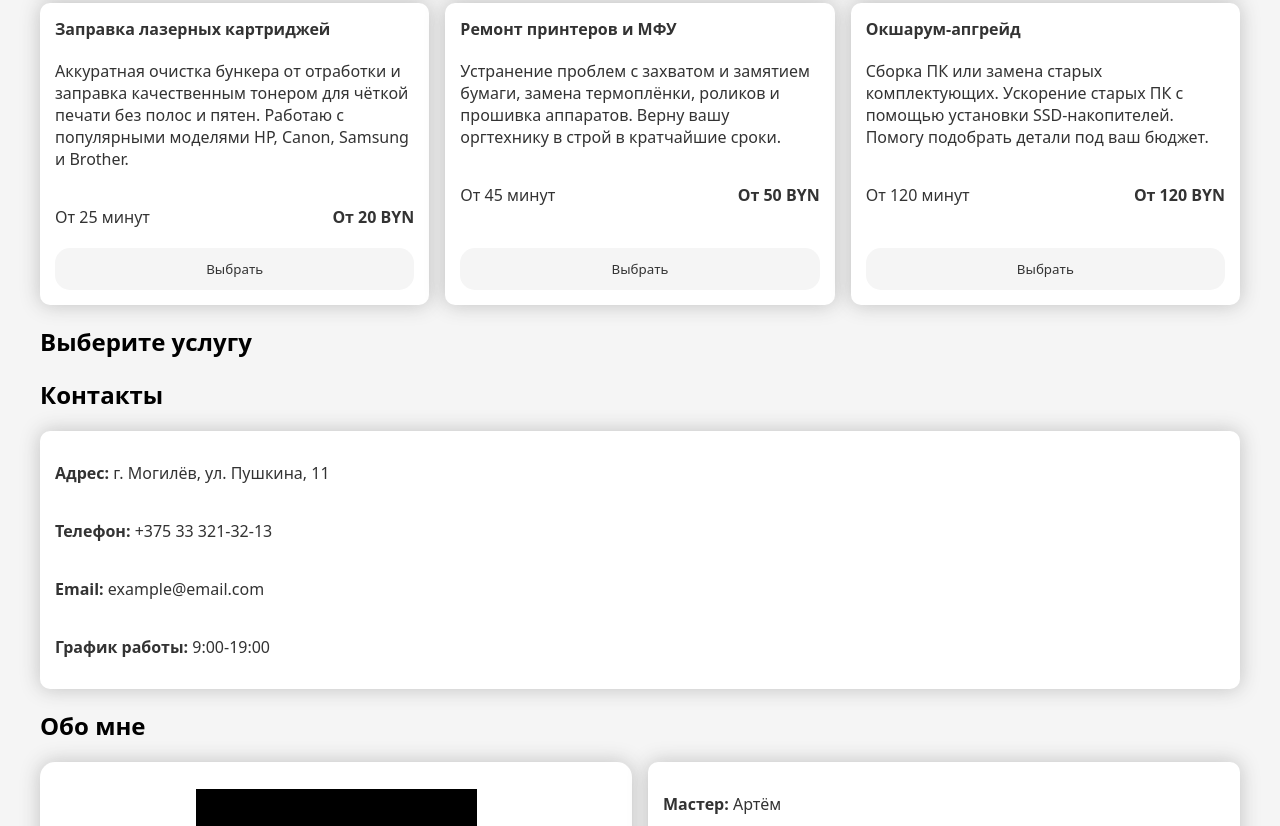
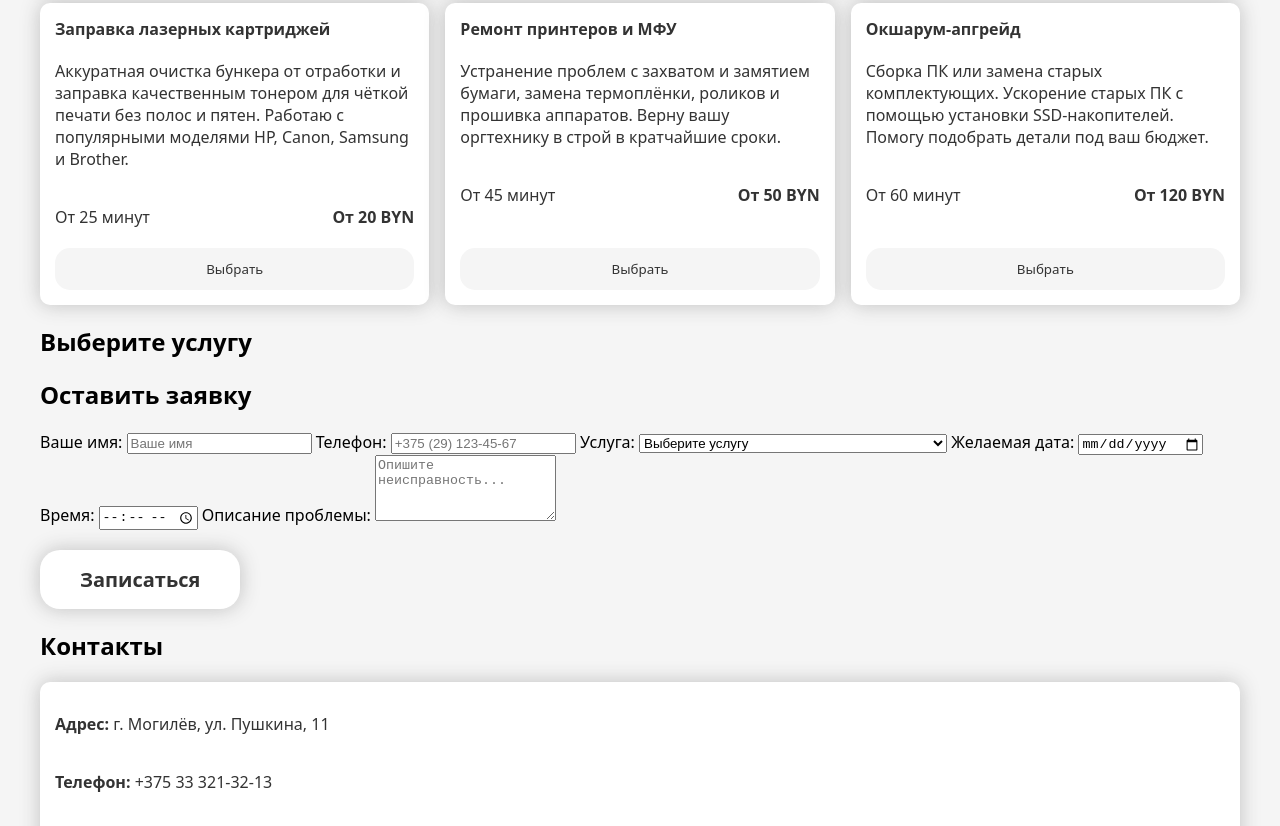
Before and after one commit to ArtemMurashko/computer-workshop, a plain HTML site: page index.html in a window 1280 px wide. Shown: the part 530-1356 px from the top of the page. Drawn offline with Linux system fonts and the light colour scheme.

Commit message:
Add form for booking

```diff
--- a/add.js
+++ b/add.js
@@ -3,7 +3,7 @@ const services = [{id: 1, name: 'Чистка и обслуживание ноу
     {id: 3, name: 'Ремонт компьютеров и чистка', description: 'Диагностика неисправностей, замена комплектующих или их восстановление. Диагностика и чистка отдельных комплектующих ПК', duration: 30, price: 30},
     {id: 4, name: 'Заправка лазерных картриджей', description: 'Аккуратная очистка бункера от отработки и заправка качественным тонером для чёткой печати без полос и пятен. Работаю с популярными моделями HP, Canon, Samsung и Brother.', duration: 25, price: 20},
     {id: 5, name: 'Ремонт принтеров и МФУ', description: 'Устранение проблем с захватом и замятием бумаги, замена термоплёнки, роликов и прошивка аппаратов. Верну вашу оргтехнику в строй в кратчайшие сроки.', duration: 45, price: 50},
-    {id: 6, name: 'Окшарум-апгрейд', description: ' Сборка ПК или замена старых комплектующих. Ускорение старых ПК с помощью установки SSD-накопителей. Помогу подобрать детали под ваш бюджет.', duration: 120, price: 120}
+    {id: 6, name: 'Окшарум-апгрейд', description: ' Сборка ПК или замена старых комплектующих. Ускорение старых ПК с помощью установки SSD-накопителей. Помогу подобрать детали под ваш бюджет.', duration: 60, price: 120}
 ]
 
 const container = document.getElementById('cards-container');
@@ -88,3 +88,12 @@ sortBtn.addEventListener('click', () => {
     }
     renderCards(sortedServices);
 });
+
+const serviceSelect = document.getElementById('service-select');
+const bookingForm = document.getElementById('booking');
+services.forEach(service => {
+    const option = document.createElement('option');
+    option.value = service.id;
+    option.textContent = `${service.name}, От ${service.price} BYN`;
+    serviceSelect.appendChild(option);
+})
--- a/index.html
+++ b/index.html
@@ -30,6 +30,40 @@
             <div class="cards-container" id="cards-container"></div>
             <h2 id="sum">Выберите услугу</h2>
         </section>
+        <section class="booking-section">
+            <h2>Оставить заявку</h2>
+            <div>
+                <form id="booking" class="booking-form">
+                    <label>
+                        Ваше имя:
+                        <input type="text" name="clientName" placeholder="Ваше имя" required>
+                    </label>
+                    <label>
+                        Телефон:
+                        <input type="tel" name="phone" placeholder="+375 (29) 123-45-67" required>
+                    </label>
+                    <label>
+                        Услуга:
+                        <select name="services" id="service-select" required>
+                            <option value="">Выберите услугу</option>
+                        </select>
+                    </label>
+                    <label>
+                        Желаемая дата:
+                        <input type="date" name="date">
+                    </label>
+                    <label>
+                        Время:
+                        <input type="time" name="time">
+                    </label>
+                    <label>
+                        Описание проблемы:
+                        <textarea name="problem-description" id="problem-description" rows="4" placeholder="Опишите неисправность..."></textarea>
+                    </label>
+                    <button type="submit" class="book-btn">Записаться</button>
+                </form>
+            </div>
+        </section>
         <section id="contacts">
             <h2>Контакты</h2>
             <div class="card">
@@ -53,7 +87,6 @@
                     до сложного ремонта принтеров и заправки картриджей. Работаю аккуратно, объясняю причину поломки простыми словами и даю гарантию на выполненные работы.
                 </div>
             </div>
-            <button class="book-btn">Записаться</button>
         </section>
     </main>
     <footer>
--- a/style.css
+++ b/style.css
@@ -55,7 +55,7 @@ a:hover{
     cursor: pointer;
     text-align: center;
     background-color: var(--card-bg);
-    border-radius: 13px;
+    border-radius: 10px;
     border: 0;
     box-shadow: 0 0 20px rgba(50, 52, 50, 0.27);
     padding: 15px 20px;
```
